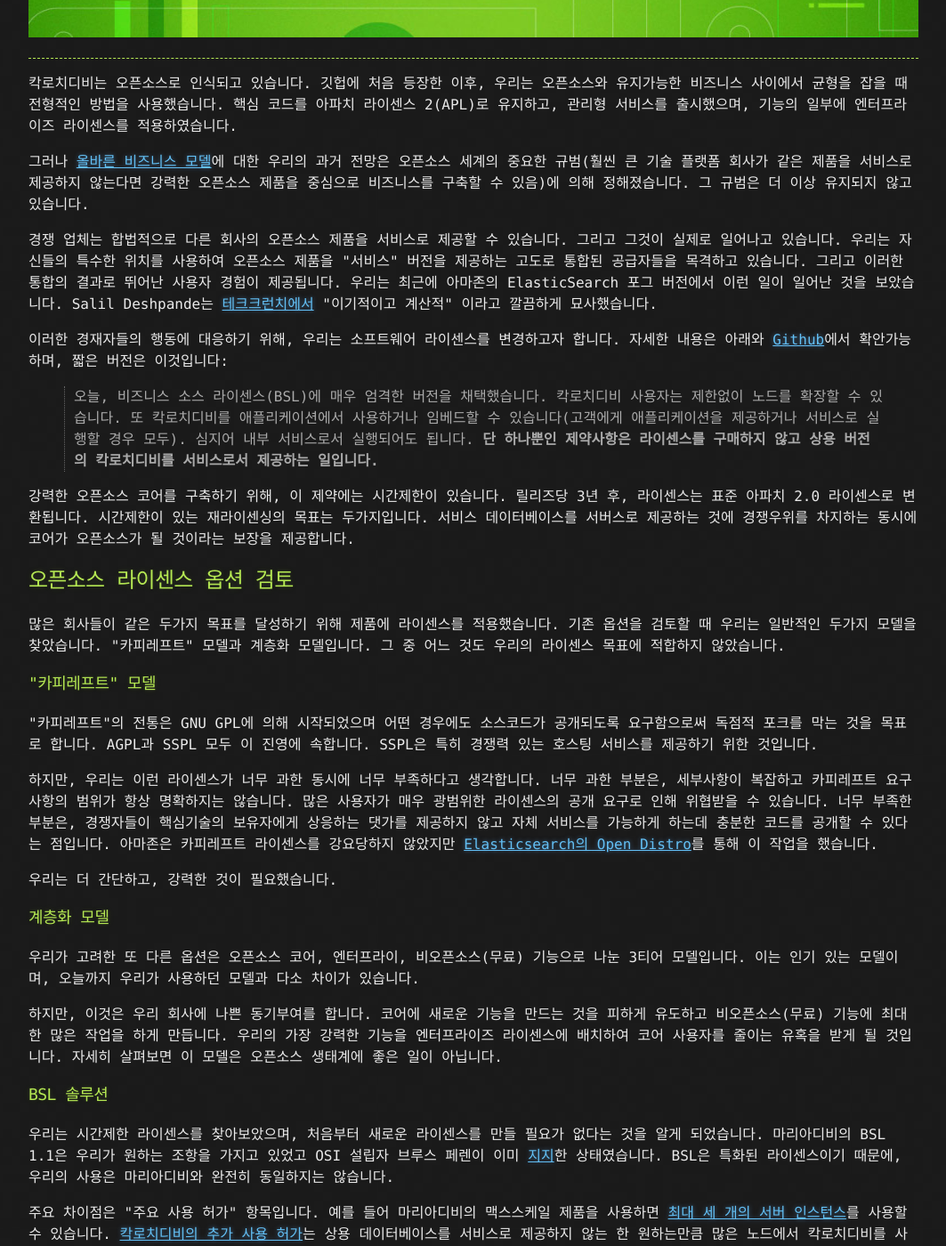
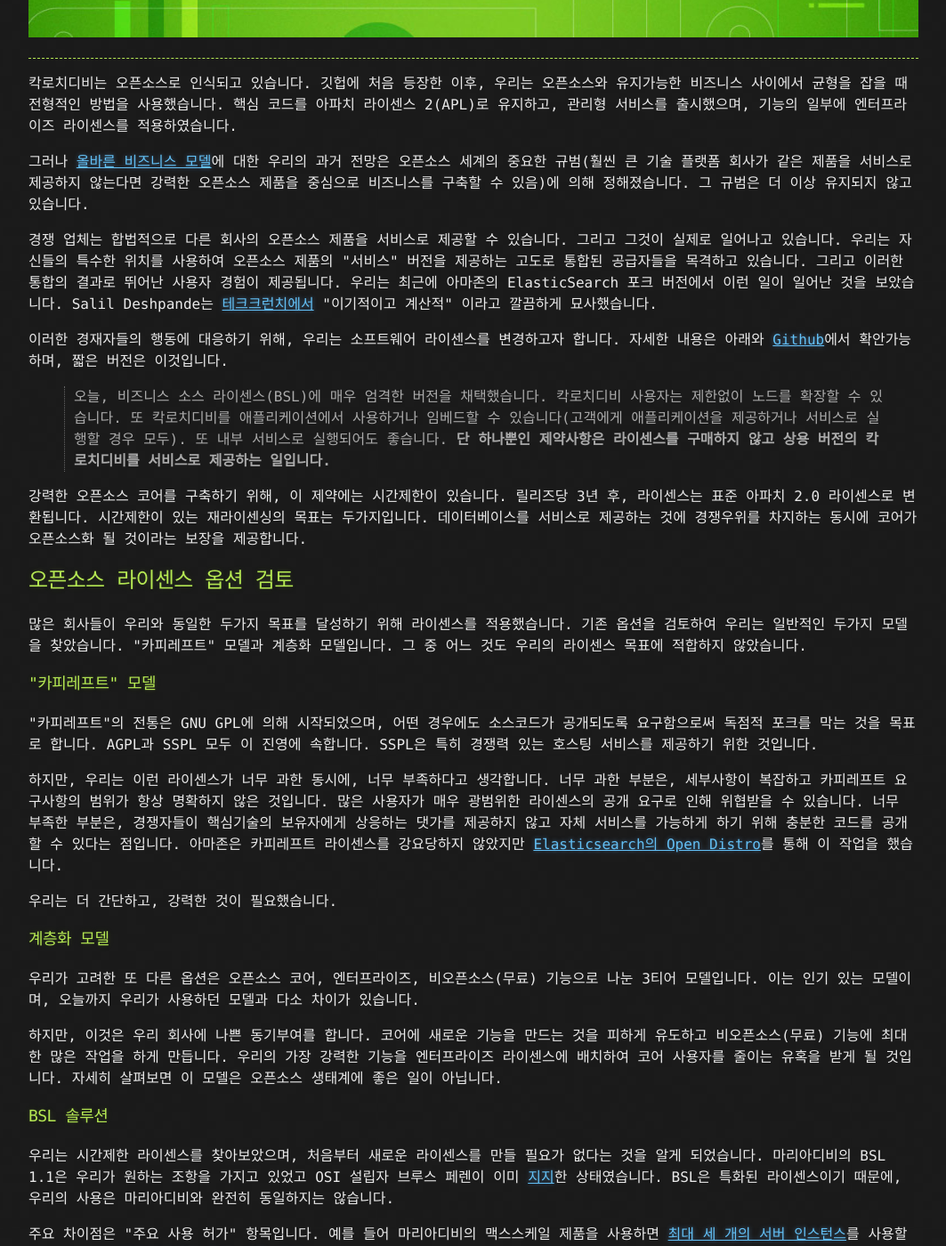
Before and after one commit to hueypark/hueypark.github.io, a Jekyll site: the page built from _posts/2019-06-10-oss-relicensing-cockroachdb.md, in a window 1280 px wide and 1400 px high, scrolled down 748 px. Shown: the whole window at 89% size, without its empty margins (108-1171 px from the left). Built offline with Jekyll 4.4.1, drawn with Linux system fonts in a browser that asks for light colours; comment, search, counter and statistics services are not loaded; some of the changed text lies outside the part shown.

Commit message:
Modifying the translation naturally

```diff
--- a/_posts/2019-06-10-oss-relicensing-cockroachdb.md
+++ b/_posts/2019-06-10-oss-relicensing-cockroachdb.md
@@ -17,29 +17,29 @@
 
 그러나 [올바른 비즈니스 모델](https://www.cockroachlabs.com/blog/how-were-building-a-business-to-last/)에 대한 우리의 과거 전망은 오픈소스 세계의 중요한 규범(훨씬 큰 기술 플랫폼 회사가 같은 제품을 서비스로 제공하지 않는다면 강력한 오픈소스 제품을 중심으로 비즈니스를 구축할 수 있음)에 의해 정해졌습니다. 그 규범은 더 이상 유지되지 않고 있습니다.
 
-경쟁 업체는 합법적으로 다른 회사의 오픈소스 제품을 서비스로 제공할 수 있습니다. 그리고 그것이 실제로 일어나고 있습니다. 우리는 자신들의 특수한 위치를 사용하여 오픈소스 제품을 "서비스" 버전을 제공하는 고도로 통합된 공급자들을 목격하고 있습니다. 그리고 이러한 통합의 결과로 뛰어난 사용자 경험이 제공됩니다. 우리는 최근에 아마존의 ElasticSearch 포그 버전에서 이런 일이 일어난 것을 보았습니다. Salil Deshpande는 [테크크런치에서](https://techcrunch.com/2019/05/30/lack-of-leadership-in-open-source-results-in-source-available-licenses/) "이기적이고 계산적" 이라고 깔끔하게 묘사했습니다.
+경쟁 업체는 합법적으로 다른 회사의 오픈소스 제품을 서비스로 제공할 수 있습니다. 그리고 그것이 실제로 일어나고 있습니다. 우리는 자신들의 특수한 위치를 사용하여 오픈소스 제품의 "서비스" 버전을 제공하는 고도로 통합된 공급자들을 목격하고 있습니다. 그리고 이러한 통합의 결과로 뛰어난 사용자 경험이 제공됩니다. 우리는 최근에 아마존의 ElasticSearch 포크 버전에서 이런 일이 일어난 것을 보았습니다. Salil Deshpande는 [테크크런치에서](https://techcrunch.com/2019/05/30/lack-of-leadership-in-open-source-results-in-source-available-licenses/) "이기적이고 계산적" 이라고 깔끔하게 묘사했습니다.
 
-이러한 경재자들의 행동에 대응하기 위해, 우리는 소프트웨어 라이센스를 변경하고자 합니다. 자세한 내용은 아래와 [Github](https://github.com/cockroachdb/cockroach/blob/8acfe8ffd0028ce1d81a9b1148f7e9ba2673bf95/licenses/BSL.txt#L8-L16)에서 확안가능하며, 짧은 버전은 이것입니다:
+이러한 경재자들의 행동에 대응하기 위해, 우리는 소프트웨어 라이센스를 변경하고자 합니다. 자세한 내용은 아래와 [Github](https://github.com/cockroachdb/cockroach/blob/8acfe8ffd0028ce1d81a9b1148f7e9ba2673bf95/licenses/BSL.txt#L8-L16)에서 확안가능하며, 짧은 버전은 이것입니다.
 
-> 오늘, 비즈니스 소스 라이센스(BSL)에 매우 엄격한 버전을 채택했습니다. 칵로치디비 사용자는 제한없이 노드를 확장할 수 있습니다. 또 칵로치디비를 애플리케이션에서 사용하거나 임베드할 수 있습니다(고객에게 애플리케이션을 제공하거나 서비스로 실행할 경우 모두). 심지어 내부 서비스로서 실행되어도 됩니다. **단 하나뿐인 제약사항은 라이센스를 구매하지 않고 상용 버전의 칵로치디비를 서비스로서 제공하는 일입니다.**
+> 오늘, 비즈니스 소스 라이센스(BSL)에 매우 엄격한 버전을 채택했습니다. 칵로치디비 사용자는 제한없이 노드를 확장할 수 있습니다. 또 칵로치디비를 애플리케이션에서 사용하거나 임베드할 수 있습니다(고객에게 애플리케이션을 제공하거나 서비스로 실행할 경우 모두). 또 내부 서비스로 실행되어도 좋습니다. **단 하나뿐인 제약사항은 라이센스를 구매하지 않고 상용 버전의 칵로치디비를 서비스로 제공하는 일입니다.**
 
-강력한 오픈소스 코어를 구축하기 위해, 이 제약에는 시간제한이 있습니다. 릴리즈당 3년 후, 라이센스는 표준 아파치 2.0 라이센스로 변환됩니다. 시간제한이 있는 재라이센싱의 목표는 두가지입니다. 서비스 데이터베이스를 서버스로 제공하는 것에 경쟁우위를 차지하는 동시에 코어가 오픈소스가 될 것이라는 보장을 제공합니다.
+강력한 오픈소스 코어를 구축하기 위해, 이 제약에는 시간제한이 있습니다. 릴리즈당 3년 후, 라이센스는 표준 아파치 2.0 라이센스로 변환됩니다. 시간제한이 있는 재라이센싱의 목표는 두가지입니다. 데이터베이스를 서비스로 제공하는 것에 경쟁우위를 차지하는 동시에 코어가 오픈소스화 될 것이라는 보장을 제공합니다.
 
 ## 오픈소스 라이센스 옵션 검토
 
-많은 회사들이 같은 두가지 목표를 달성하기 위해 제품에 라이센스를 적용했습니다. 기존 옵션을 검토할 때 우리는 일반적인 두가지 모델을 찾았습니다. "카피레프트" 모델과 계층화 모델입니다. 그 중 어느 것도 우리의 라이센스 목표에 적합하지 않았습니다.
+많은 회사들이 우리와 동일한 두가지 목표를 달성하기 위해 라이센스를 적용했습니다. 기존 옵션을 검토하여 우리는 일반적인 두가지 모델을 찾았습니다. "카피레프트" 모델과 계층화 모델입니다. 그 중 어느 것도 우리의 라이센스 목표에 적합하지 않았습니다.
 
 ### "카피레프트" 모델
 
-"카피레프트"의 전통은 GNU GPL에 의해 시작되었으며 어떤 경우에도 소스코드가 공개되도록 요구함으로써 독점적 포크를 막는 것을 목표로 합니다. AGPL과 SSPL 모두 이 진영에 속합니다. SSPL은 특히 경쟁력 있는 호스팅 서비스를 제공하기 위한 것입니다.
+"카피레프트"의 전통은 GNU GPL에 의해 시작되었으며, 어떤 경우에도 소스코드가 공개되도록 요구함으로써 독점적 포크를 막는 것을 목표로 합니다. AGPL과 SSPL 모두 이 진영에 속합니다. SSPL은 특히 경쟁력 있는 호스팅 서비스를 제공하기 위한 것입니다.
 
-하지만, 우리는 이런 라이센스가 너무 과한 동시에 너무 부족하다고 생각합니다. 너무 과한 부분은, 세부사항이 복잡하고 카피레프트 요구사항의 범위가 항상 명확하지는 않습니다. 많은 사용자가 매우 광범위한 라이센스의 공개 요구로 인해 위협받을 수 있습니다. 너무 부족한 부분은, 경쟁자들이 핵심기술의 보유자에게 상응하는 댓가를 제공하지 않고 자체 서비스를 가능하게 하는데 충분한 코드를 공개할 수 있다는 점입니다. 아마존은 카피레프트 라이센스를 강요당하지 않았지만 [Elasticsearch의 Open Distro](https://opendistro.github.io/for-elasticsearch/)를 통해 이 작업을 했습니다.
+하지만, 우리는 이런 라이센스가 너무 과한 동시에, 너무 부족하다고 생각합니다. 너무 과한 부분은, 세부사항이 복잡하고 카피레프트 요구사항의 범위가 항상 명확하지 않은 것입니다. 많은 사용자가 매우 광범위한 라이센스의 공개 요구로 인해 위협받을 수 있습니다. 너무 부족한 부분은, 경쟁자들이 핵심기술의 보유자에게 상응하는 댓가를 제공하지 않고 자체 서비스를 가능하게 하기 위해 충분한 코드를 공개할 수 있다는 점입니다. 아마존은 카피레프트 라이센스를 강요당하지 않았지만 [Elasticsearch의 Open Distro](https://opendistro.github.io/for-elasticsearch/)를 통해 이 작업을 했습니다.
 
 우리는 더 간단하고, 강력한 것이 필요했습니다.
 
 ### 계층화 모델
 
-우리가 고려한 또 다른 옵션은 오픈소스 코어, 엔터프라이, 비오픈소스(무료) 기능으로 나눈 3티어 모델입니다. 이는 인기 있는 모델이며, 오늘까지 우리가 사용하던 모델과 다소 차이가 있습니다.
+우리가 고려한 또 다른 옵션은 오픈소스 코어, 엔터프라이즈, 비오픈소스(무료) 기능으로 나눈 3티어 모델입니다. 이는 인기 있는 모델이며, 오늘까지 우리가 사용하던 모델과 다소 차이가 있습니다.
 
 하지만, 이것은 우리 회사에 나쁜 동기부여를 합니다. 코어에 새로운 기능을 만드는 것을 피하게 유도하고 비오픈소스(무료) 기능에 최대한 많은 작업을 하게 만듭니다. 우리의 가장 강력한 기능을 엔터프라이즈 라이센스에 배치하여 코어 사용자를 줄이는 유혹을 받게 될 것입니다. 자세히 살펴보면 이 모델은 오픈소스 생태계에 좋은 일이 아닙니다.
 
@@ -61,4 +61,4 @@
 
 이전 버전은 이 라이센스 변경의 영향을 받지 않습니다. 칵로치디비 19.1은 여전히 아파치 라이센스를 사용하며 19.1.x 시리즈의 모든 현재 및 이후 패치 릴리즈에는 APL이 사용됩니다.
 
-우리는 오픈소스의 강력한 코어를 만들기 위해 최선을 다하고 있습니다. BSL이 오픈소스 라이센스가 아닐지라도, 이타협은 오픈소스의 정신에 가장 가깝고, 또한 우리의 사업을 보호합니다. 그리고 매 3년 후에, 오픈소스에 대한 우리의 공약이 자동으로 지켜집니다. 우리는 우리가 선택한 길이 새롭게 다가온 현실에서 오픈소스 회사를 만들고, 그 유산을 유지할 수 있는 방법이라고 생각합니다.
+우리는 오픈소스의 강력한 코어를 만들기 위해 최선을 다하고 있습니다. BSL이 오픈소스 라이센스가 아닐지라도, 이 타협은 오픈소스의 정신에 가장 가깝고, 또 우리의 사업을 보호합니다. 그리고 매 3년 후에, 오픈소스에 대한 우리의 공약이 자동으로 지켜집니다. 우리가 선택한 길이 새롭게 다가온 현실에서 오픈소스 회사를 만들고, 그 유산을 유지할 수 있는 방법이라고 생각합니다.
```
Also changed, not shown: other parts of _posts/2019-06-10-oss-relicensing-cockroachdb.md (+1 -1 lines).
